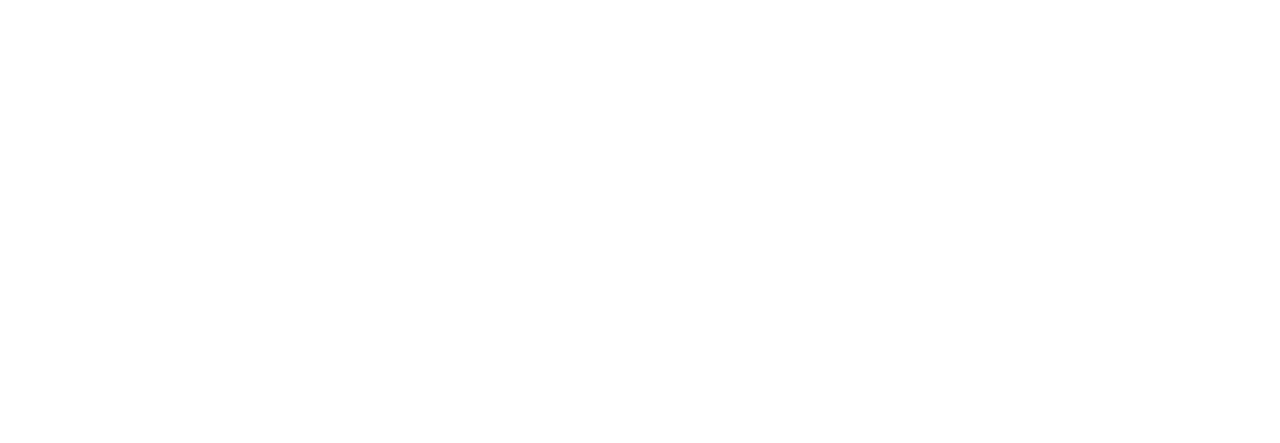
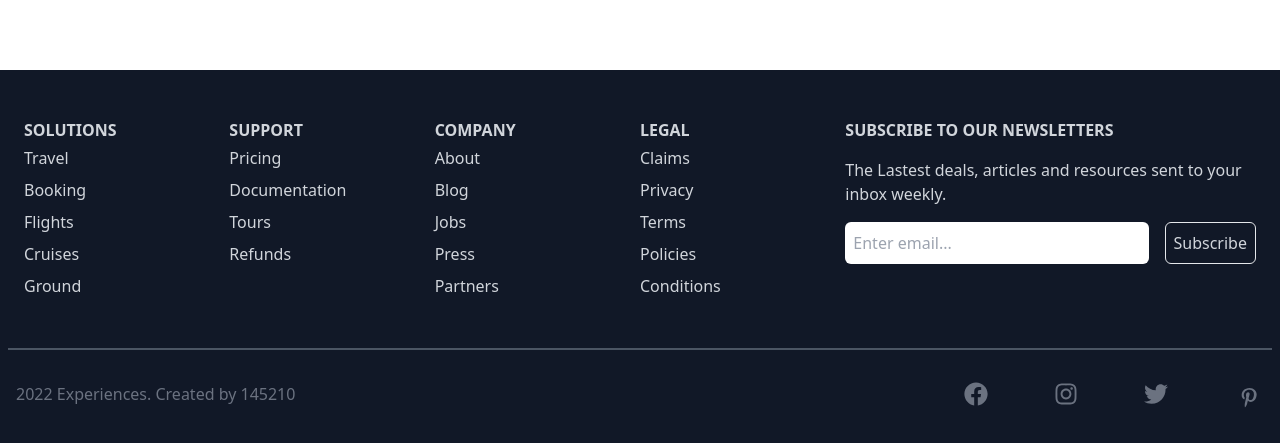
Before and after one commit to l4szl0/react-responsive-tailwind, a React (Create React App) app: page / in a window 1280 px wide. Shown: the part 3134-3577 px from the top of the page. Before the commit the page ends 3108 px from the top, so only its background shows below. Built offline with nearby package versions, Linux system fonts and the light colour scheme.

Commit message:
add Footer component

```diff
--- a/src/App.js
+++ b/src/App.js
@@ -5,6 +5,7 @@
 import Plan from './components/Plan'
 import Rooms from './components/Rooms'
 import ImageSlider from './components/ImageSlider'
+import Footer from './components/Footer'
 
 function App() {
   return (
@@ -15,6 +16,7 @@
       <Plan />
       <Rooms />
       <ImageSlider />
+      <Footer />
     </div>
   );
 }
--- /dev/null
+++ b/src/components/Footer.jsx
@@ -0,0 +1,70 @@
+import React from 'react'
+import { FaFacebook, FaInstagram, FaTwitter } from 'react-icons/fa';
+import { TiSocialPinterest } from 'react-icons/ti';
+
+const Footer = () => {
+  return (
+    <div className='w-full mt-24 bg-gray-900 text-gray-300 py-2 px-2'>
+        <div className='max-w-[1400px] mx-auto grid grid-cols-2 md:grid-cols-6 border-b-2 border-gray-600 py-8 px-4'>
+            <div>
+                <h6 className='font-bold uppercase pt-2'>Solutions</h6>
+                <ul>
+                    <li className='py-1'>Travel</li>
+                    <li className='py-1'>Booking</li>
+                    <li className='py-1'>Flights</li>
+                    <li className='py-1'>Cruises</li>
+                    <li className='py-1'>Ground</li>
+                </ul>
+            </div>
+            <div>
+                <h6 className='font-bold uppercase pt-2'>Support</h6>
+                <ul>
+                    <li className='py-1'>Pricing</li>
+                    <li className='py-1'>Documentation</li>
+                    <li className='py-1'>Tours</li>
+                    <li className='py-1'>Refunds</li>
+                </ul>
+            </div>
+            <div>
+                <h6 className='font-bold uppercase pt-2'>Company</h6>
+                <ul>
+                    <li className='py-1'>About</li>
+                    <li className='py-1'>Blog</li>
+                    <li className='py-1'>Jobs</li>
+                    <li className='py-1'>Press</li>
+                    <li className='py-1'>Partners</li>
+                </ul>
+            </div>
+            <div>
+                <h6 className='font-bold uppercase pt-2'>Legal</h6>
+                <ul>
+                    <li className='py-1'>Claims</li>
+                    <li className='py-1'>Privacy</li>
+                    <li className='py-1'>Terms</li>
+                    <li className='py-1'>Policies</li>
+                    <li className='py-1'>Conditions</li>
+                </ul>
+            </div>
+            <div className='col-span-2 py-9 md:pt-2'>
+                <p className="uppercase font-bold">Subscribe to our newsletters</p>
+                <p className='py-4'>The Lastest deals, articles and resources sent to your inbox weekly.</p>
+                <form className='flex flex-col sm:flex-row'>
+                    <input className='w-full p-2 mr-4 rounded-md mb-4' type="email" placeholder='Enter email...' />
+                    <button className='p-2 mb-4 rounded-md' >Subscribe</button>
+                </form>
+            </div>
+        </div>
+        <div className='flex flex-col max-w-[1400px] px-2 py-4 mx-auto justify-between sm:flex-row text-center text-gray-500'>
+            <p className='py-4'>2022 Experiences. Created by 145210</p>
+            <div className='flex justify-between sm:w-[300px] pt-4 text-2xl'>
+                <FaFacebook/>
+                <FaInstagram/>
+                <FaTwitter/>
+                <TiSocialPinterest size={30}/>
+            </div>
+        </div>
+    </div>
+  )
+}
+
+export default Footer
--- a/src/components/Rooms.jsx
+++ b/src/components/Rooms.jsx
@@ -5,7 +5,7 @@
     <div className='max-w-[1400px] h-[500px] bg-blue-100 mx-auto my-20 pt-16 lg:mb-[20%] md:mb-[35%] px-4 grid lg:grid-cols-3 gap-4'>
         <div className='lg:top-20 relative lg:col-span-1 col-span-2'>
             <h3 className='text-2xl font-bold'>Fine Interior Rooms</h3>
-            <p pt-4>Lorem ipsum dolor, sit amet consectetur adipisicing elit. Esse, facere? Rerum ipsa consectetur officiis cum!</p>
+            <p className='pt-4'>Lorem ipsum dolor, sit amet consectetur adipisicing elit. Esse, facere? Rerum ipsa consectetur officiis cum!</p>
         </div>
 
         <div className='grid grid-cols-2 col-span-2 gap-2'>
```
